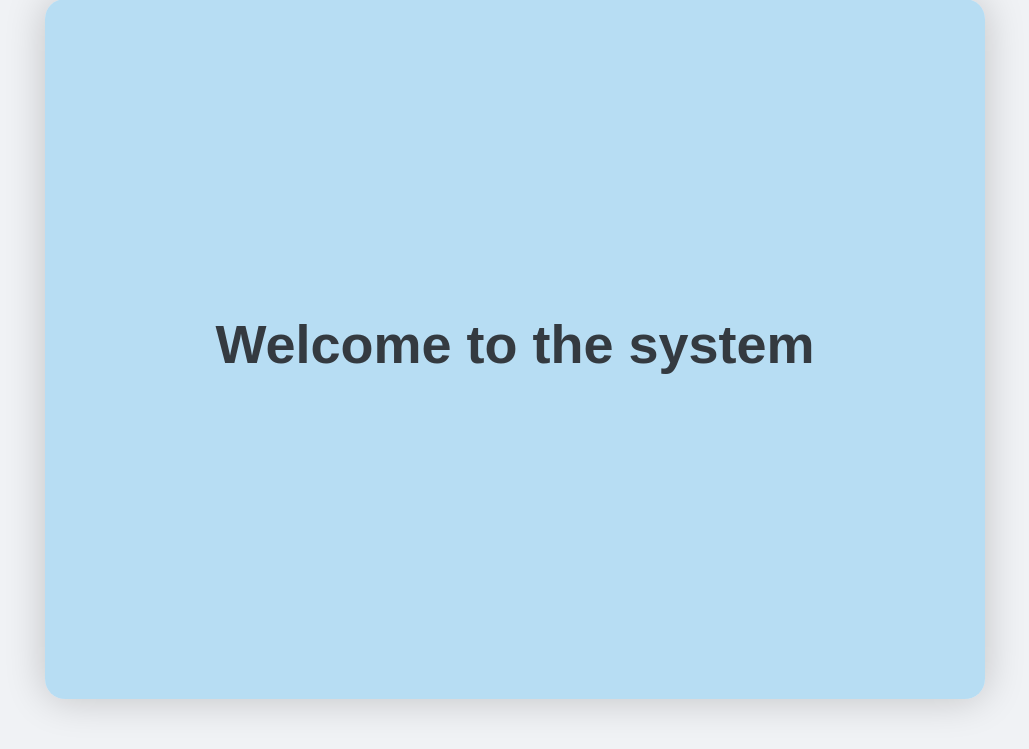
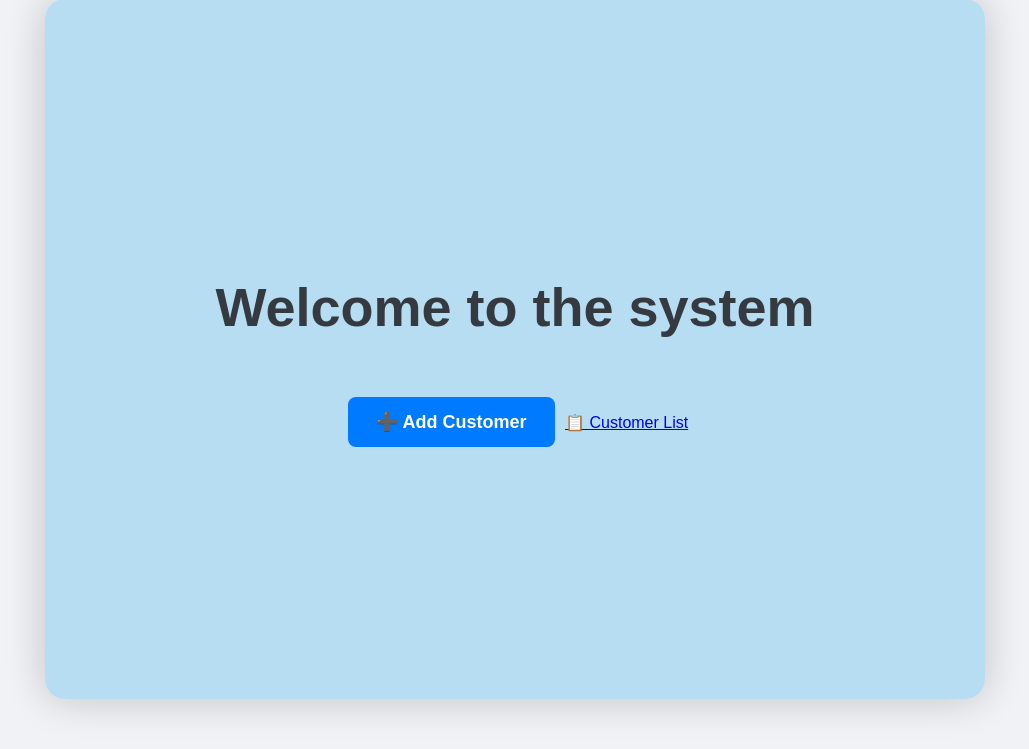
Before and after one commit to 100adim/computer-security-secured, a Django app: page / in a window 1280 px wide. Shown: the part 65-814 px from the top of the page, without its empty margins (125-1154 px from the left). Run offline with Django 5.2, Linux system fonts and the light colour scheme.

Commit message:
Update system.html

```diff
--- a/mainapp/templates/mainapp/system.html
+++ b/mainapp/templates/mainapp/system.html
@@ -1,8 +1,9 @@
 {% extends 'mainapp/base.html' %}
 
-{% block title %}Communication LTD - System{% endblock %}
+{% block title %}System{% endblock %}
 
 {% block content %}
+<div style="text-align: center; padding: 50px;">
     <h1>Welcome to the system</h1>
 
     {% if username %}
@@ -10,6 +11,14 @@
     {% endif %}
 
     {% if new_customer %}
-    <p>New customer added: {{ new_customer.first_name }} {{ new_customer.last_name }}</p>
+        <p style="color: green;">
+             New customer added: {{ new_customer.first_name }} {{ new_customer.last_name }}
+        </p>
     {% endif %}
+
+    <div style="margin-top: 40px;">
+        <a href="{% url 'add_customer' %}" class="button">➕ Add Customer</a>
+        <a href="{% url 'customer_list' %}" class="system-button">📋 Customer List</a>
+    </div>
+</div>
 {% endblock %}
```
Lines whose indentation alone changed are shown as unchanged.
